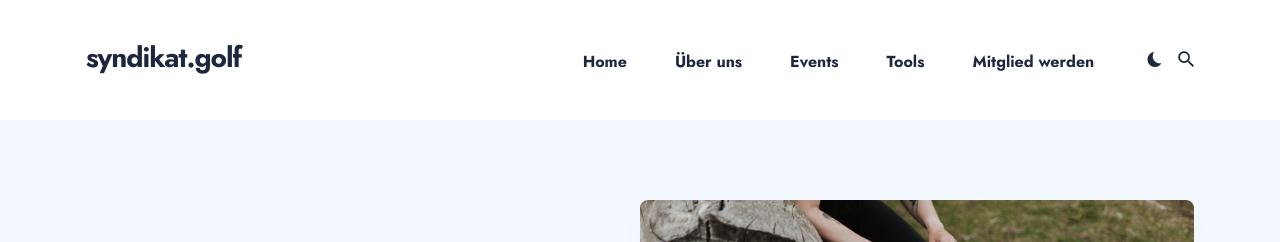
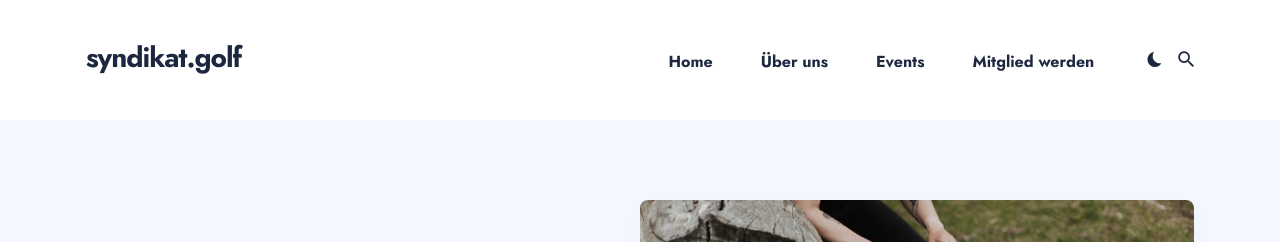
Before and after one commit to maxgreive/syndikat-web, a Jekyll site: the page built from index.md, in a window 1280 px wide and 900 px high. Shown: the top 242 px of the window. Built offline with Jekyll 4.4.1, drawn with Linux system fonts in a browser that asks for light colours; some web fonts are replaced.

Commit message:
remove tools from menu

```diff
--- a/_data/menus/main_menu.yml
+++ b/_data/menus/main_menu.yml
@@ -6,7 +6,5 @@ items:
     link: /about/
   - label: Events
     link: /events/
-  - label: Tools
-    link: /tools/
   - label: Mitglied werden
     link: /membership/
```
